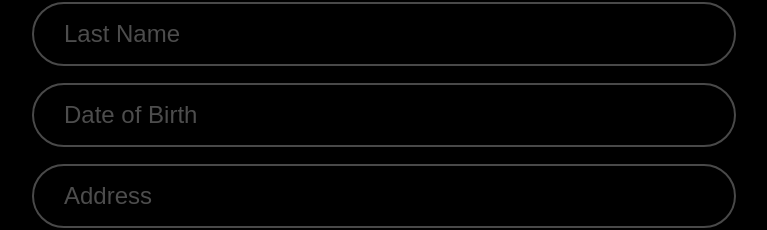
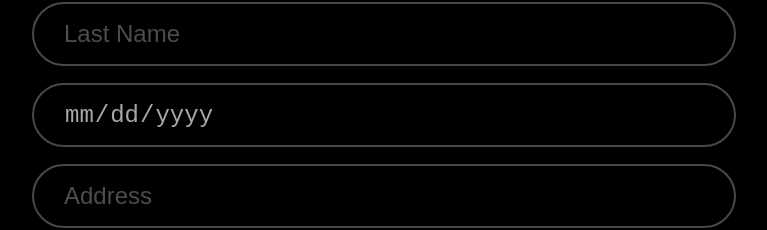
Before and after one commit to Simple2B/cortex-frontend, a React (Create React App) app: page /patient-registration in a window 1280 px wide. Shown: the part 262-492 px from the top of the page, without its empty margins (256-1023 px from the left). Built offline with nearby package versions, Linux system fonts and the light colour scheme.

Commit message:
fix input tu data input

```diff
--- a/src/components/PatientRegistration/PatientRegistration.tsx
+++ b/src/components/PatientRegistration/PatientRegistration.tsx
@@ -7,7 +7,9 @@ import { authApi } from '../../api/authApi';
 export default function PatientRegistration(): ReactElement {
   const [firstName, setName] = useState('');
   const [lastName, setLastName] = useState('');
-  const [dateBirth, setDateBirth] = useState('');
+
+  // const [startDate, setStartDate] = useState<any>(new Date());
+  const [dateBirth, setDateBirth] = useState<any>(new Date());
   const [address, setAddress] = useState('');
   const [city, setCity] = useState('');
   const [state, setState] = useState('');
@@ -239,7 +241,7 @@ export default function PatientRegistration(): ReactElement {
         <form className="registration_form">
           <input value={firstName} onChange={(e) => { setName(e.target.value) }} className="registration_input" placeholder="First Name" />
           <input value={lastName} onChange={(e) => { setLastName(e.target.value) }} className="registration_input" placeholder="Last Name" />
-          <input value={dateBirth} onChange={(e) => { setDateBirth(e.target.value) }} className="registration_input" placeholder="Date of Birth"/>
+          <input value={dateBirth} onChange={(e) => { setDateBirth(e.target.value) }} className="registration_input" type="date"/>
           <input value={address} onChange={(e) => { setAddress(e.target.value) }} className="registration_input" placeholder="Address" />
           <input value={city} onChange={(e) => { setCity(e.target.value) }} className="registration_input" placeholder="City" />
           <input value={state} onChange={(e) => { setState(e.target.value) }} className="registration_input" placeholder="State" />
```
